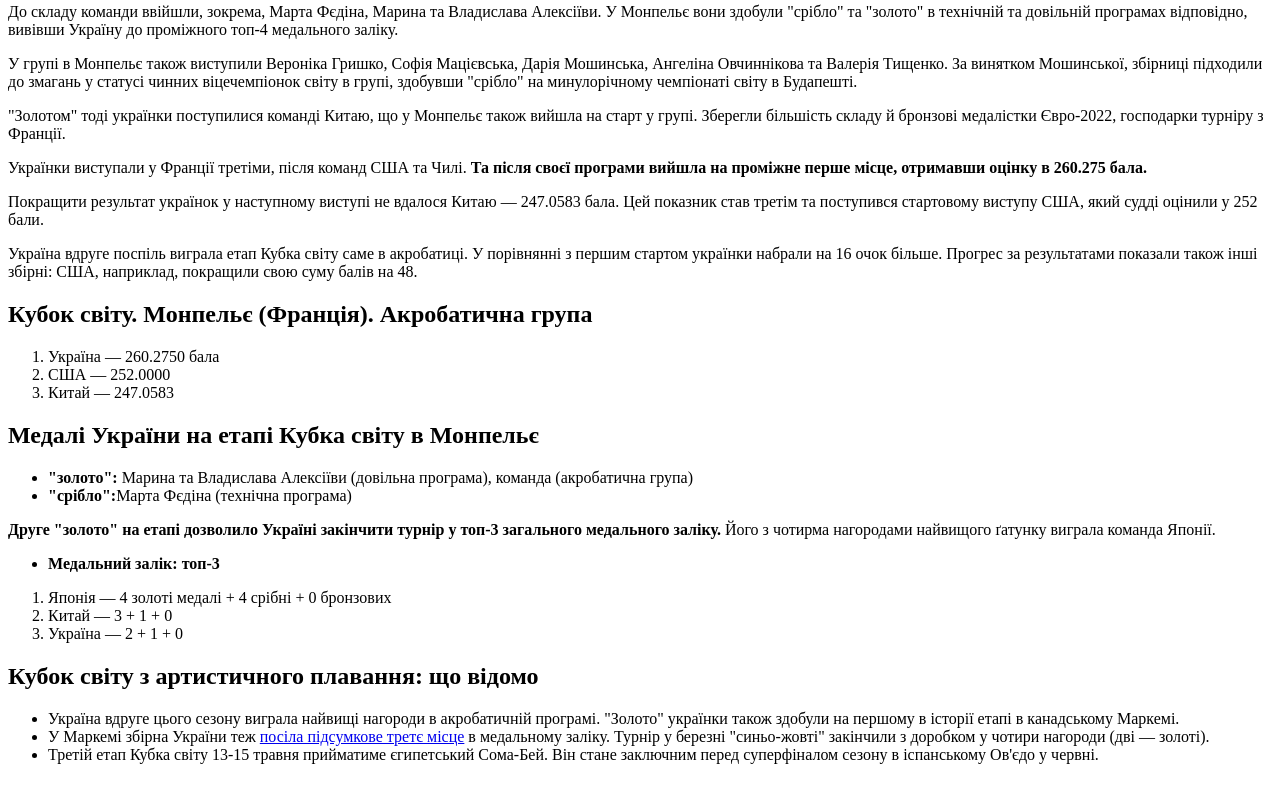
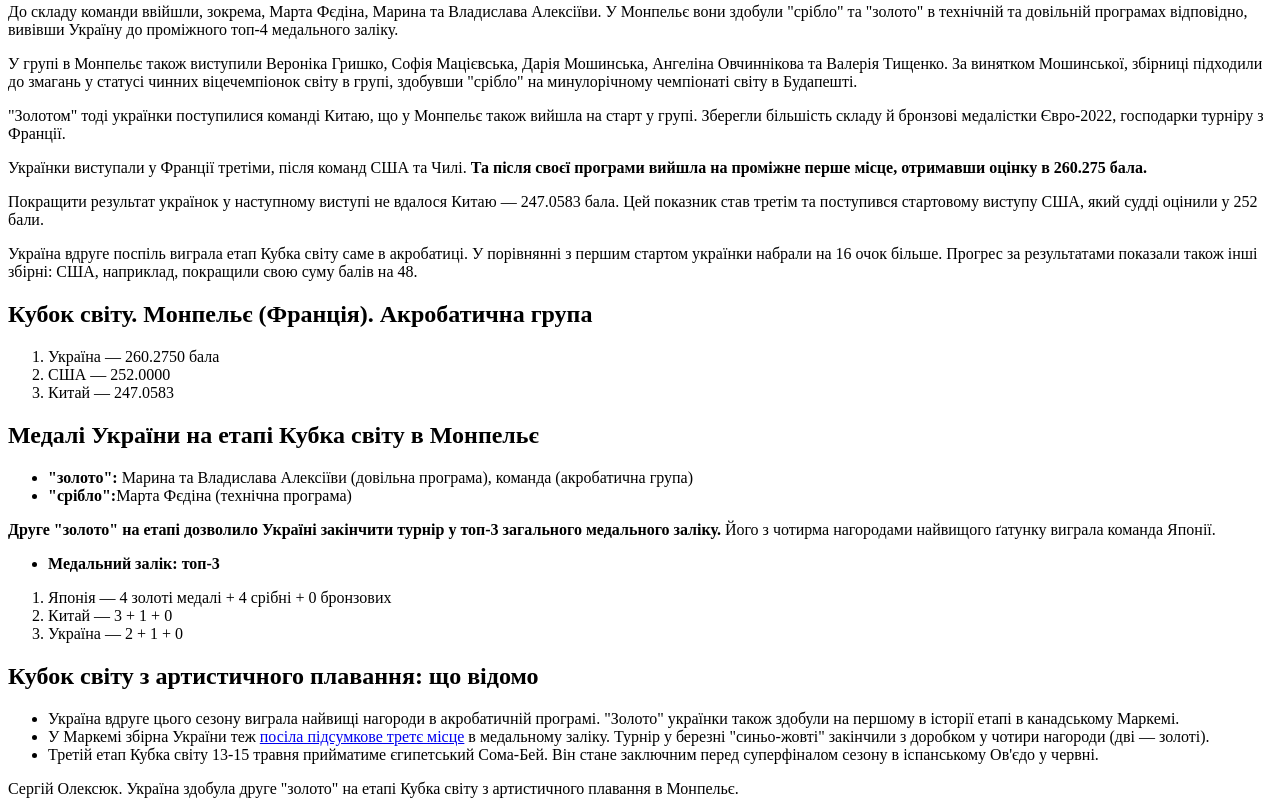
Before and after one commit to Stovbetska/HW1, a plain HTML site: page index.html in a window 1280 px wide. Shown: the part 529-1335 px from the top of the page. Before the commit the page ends 1309 px from the top, so only its background shows below. Drawn offline with Linux system fonts and the light colour scheme.

Commit message:
HW1 Hopefully finally

```diff
--- a/index.html
+++ b/index.html
@@ -52,6 +52,9 @@
           <li>Третій етап Кубка світу 13-15 травня прийматиме єгипетський Сома-Бей. Він стане заключним перед суперфіналом сезону в іспанському Ов'єдо у червні.</li>
         </ul>
       </section>
+    <footer>
+      Сергій Олексюк. Україна здобула друге "золото" на етапі Кубка світу з артистичного плавання в Монпельє.
+    </footer>
 
   </body>
 </html>
```
